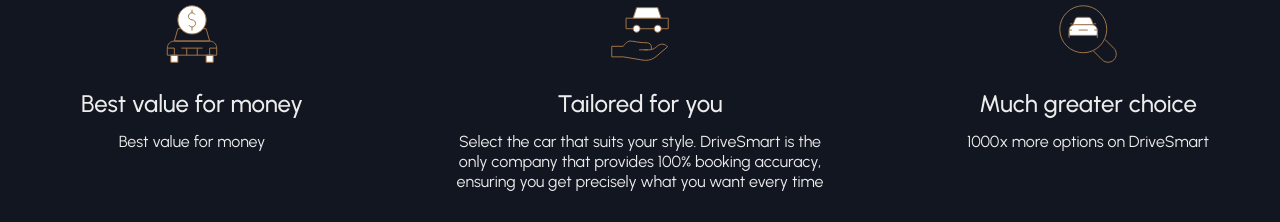
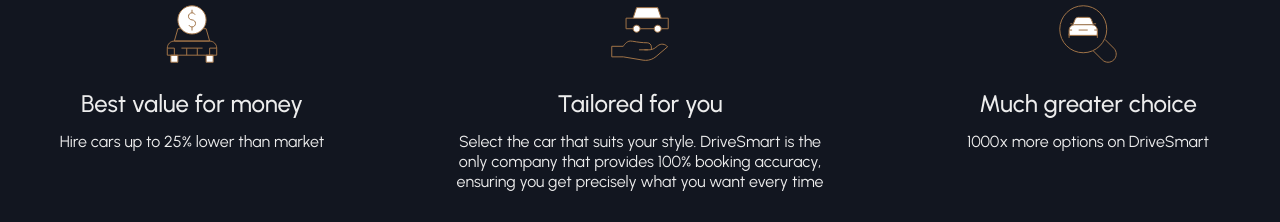
Before and after one commit to Simple2B/drive-smart, a Next.js app: page / in a window 1280 px wide. Shown: the part 1120-1342 px from the top of the page. Built offline with nearby package versions, Linux system fonts and the light colour scheme.

Commit message:
fix text misspell

```diff
--- a/src/constants/constants.ts
+++ b/src/constants/constants.ts
@@ -25,7 +25,7 @@
 export const features: IFeature[] = [
   {
     name: "Best value for money",
-    description: "Best value for money",
+    description: "Hire cars up to 25% lower than market",
     icon: carEarn,
   },
   {
```
